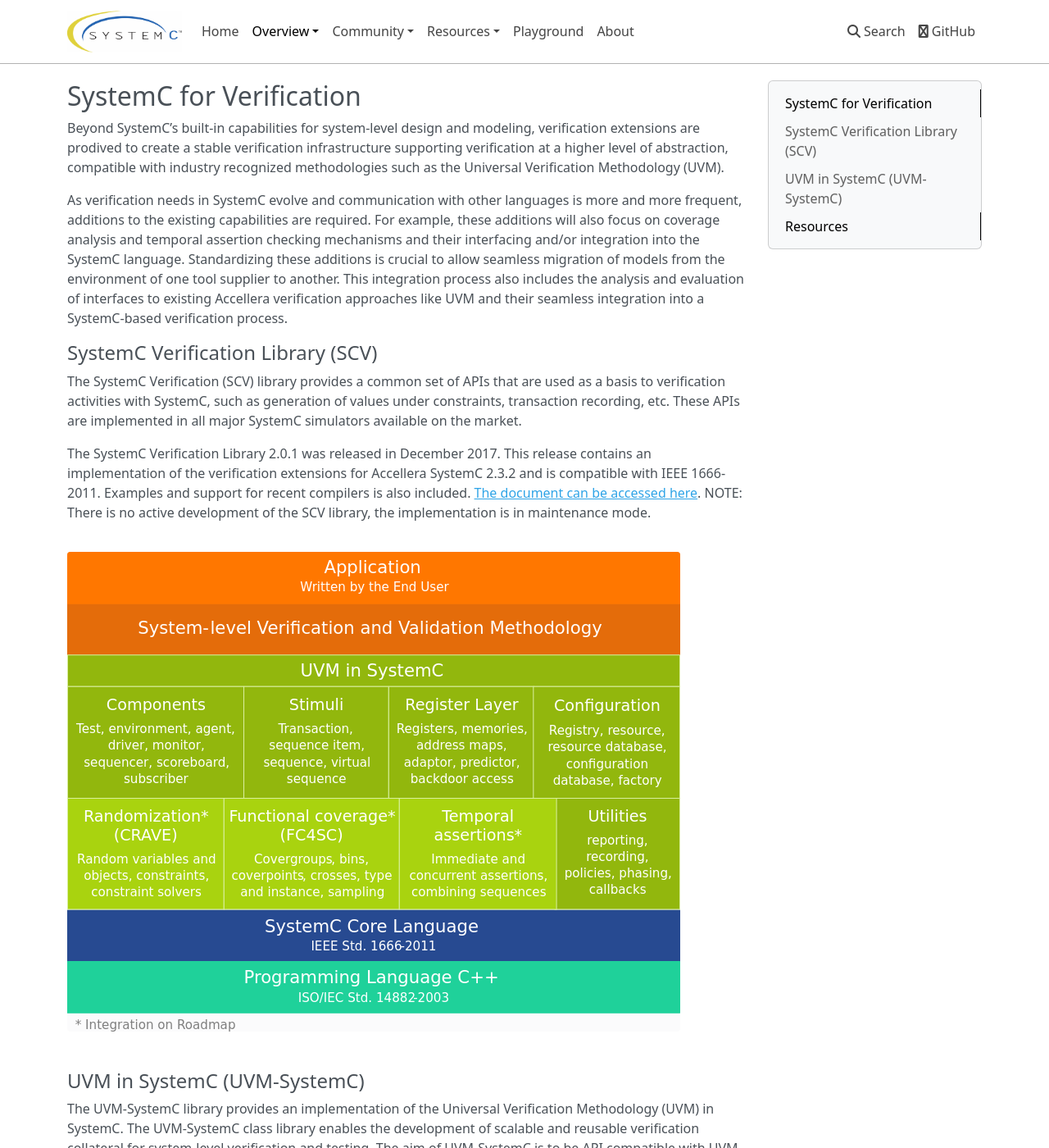
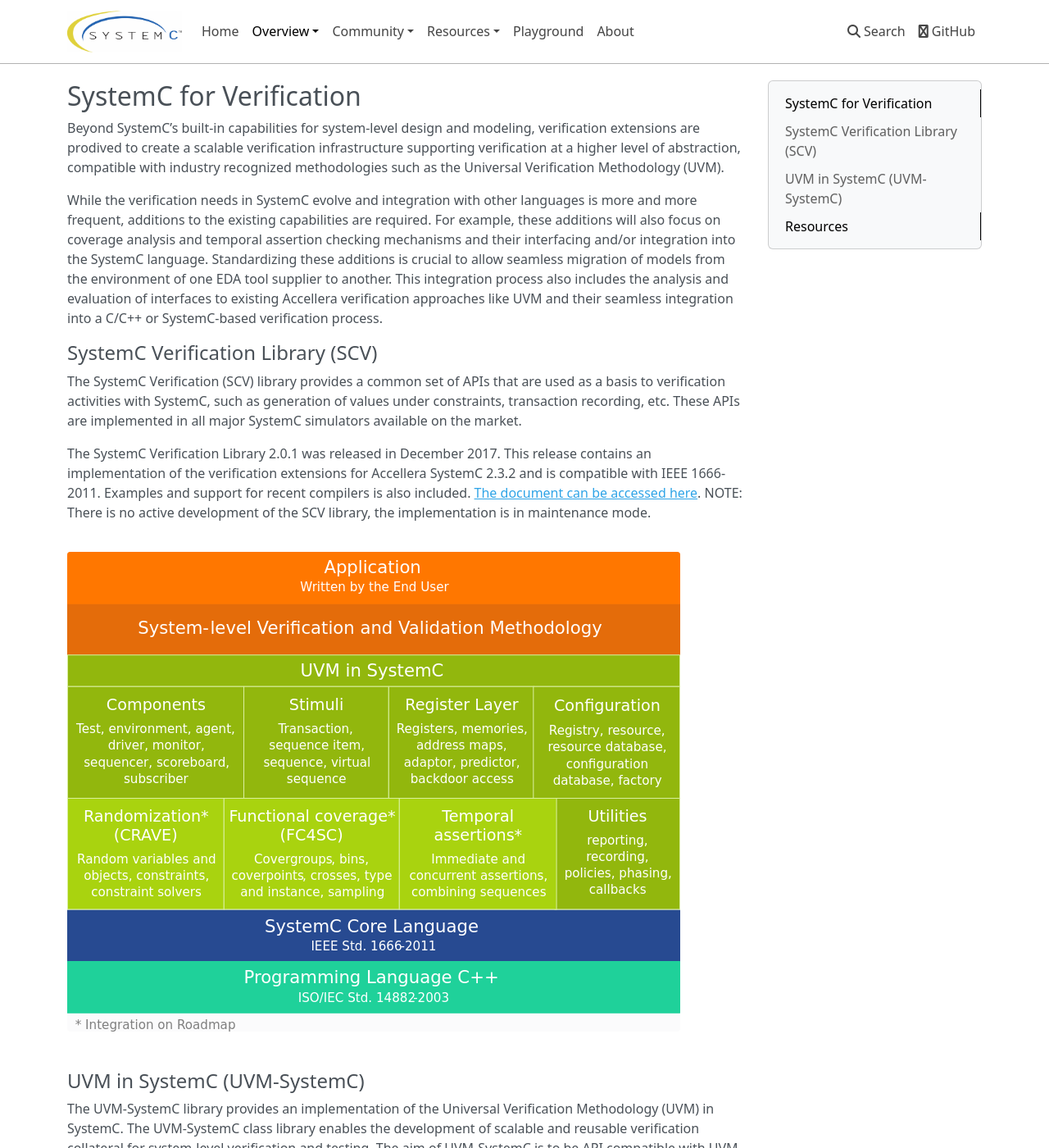
Before and after one commit to accellera-official/systemc.org, an MkDocs documentation site: the page built from docs/overview/systemc-verification.md, in a window 1280 px wide and 1400 px high. Shown: the whole window at 82% size. Built offline with MkDocs 1.6.1, drawn with Linux system fonts in a browser that asks for light colours; nearby versions of some CDN libraries; some of the changed text lies outside the part shown.

Commit message:
fix typos and improve language

```diff
--- a/docs/overview/systemc-verification.md
+++ b/docs/overview/systemc-verification.md
@@ -1,8 +1,8 @@
 # SystemC for Verification
 
-Beyond SystemC’s built-in capabilities for system-level design and modeling, verification extensions are prodived to create a stable verification infrastructure supporting verification at a higher level of abstraction, compatible with industry recognized methodologies such as the Universal Verification Methodology (UVM).
+Beyond SystemC’s built-in capabilities for system-level design and modeling, verification extensions are prodived to create a scalable verification infrastructure supporting verification at a higher level of abstraction, compatible with industry recognized methodologies such as the Universal Verification Methodology (UVM).
 
-As verification needs in SystemC evolve and communication with other languages is more and more frequent, additions to the existing capabilities are required. For example, these additions will also focus on coverage analysis and temporal assertion checking mechanisms and their interfacing and/or integration into the SystemC language. Standardizing these additions is crucial to allow seamless migration of models from the environment of one tool supplier to another. This integration process also includes the analysis and evaluation of interfaces to existing Accellera verification approaches like UVM and their seamless integration into a SystemC-based verification process.
+While the verification needs in SystemC evolve and integration with other languages is more and more frequent, additions to the existing capabilities are required. For example, these additions will also focus on coverage analysis and temporal assertion checking mechanisms and their interfacing and/or integration into the SystemC language. Standardizing these additions is crucial to allow seamless migration of models from the environment of one EDA tool supplier to another. This integration process also includes the analysis and evaluation of interfaces to existing Accellera verification approaches like UVM and their seamless integration into a C/C++ or SystemC-based verification process.
 
 ## SystemC Verification Library (SCV)
 
```
Also changed, not shown: other parts of docs/overview/systemc-verification.md (+3 -3 lines).
